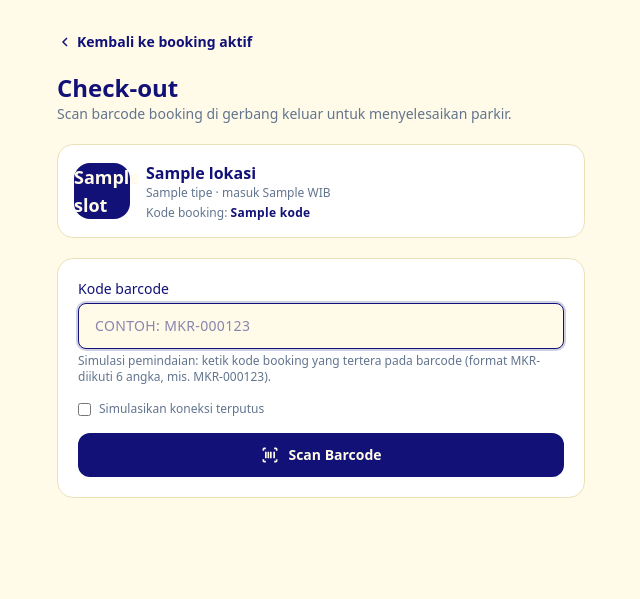
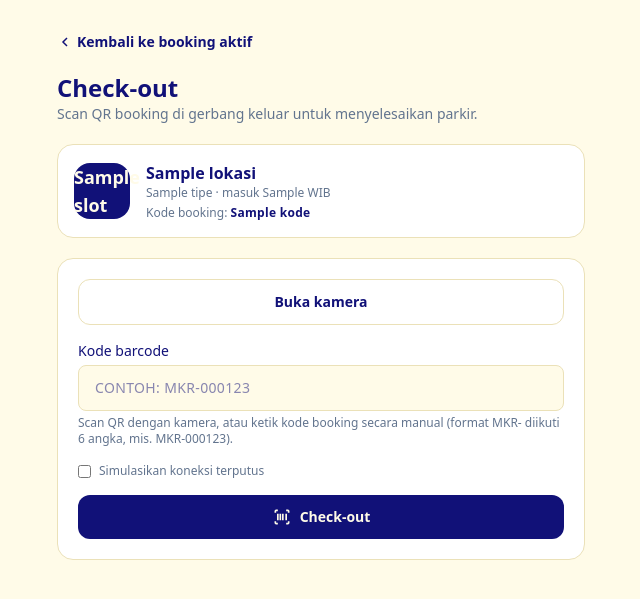
Before and after one commit to megaaugshbg/ppplkel5, a Laravel app: template resources/views/check-out-scan.blade.php in a window 1280 px wide. Shown: the part 65-664 px from the top of the page, without its empty margins (319-959 px from the left). Run offline with Laravel 12, Linux system fonts and the light colour scheme; the template is opened without the code that fills it: most values are stand-ins (such as "Sample title", 1, 10 or a date in 2020); data that the repository does not hold is empty; style sheets or scripts are compiled from the project's sources; parts of the project's set-up code (start-up, migrations or seed data) failed here and were passed over; some libraries are stand-ins or nearby versions; some web fonts are replaced.

Commit message:
qr checkin checkout

```diff
--- a/composer.json
+++ b/composer.json
@@ -8,7 +8,8 @@
     "require": {
         "php": "^8.2",
         "laravel/framework": "^12.0",
-        "laravel/tinker": "^2.10.1"
+        "laravel/tinker": "^2.10.1",
+        "simplesoftwareio/simple-qrcode": "4.2"
     },
     "require-dev": {
         "fakerphp/faker": "^1.23",
--- a/resources/views/check-in-konfirmasi.blade.php
+++ b/resources/views/check-in-konfirmasi.blade.php
@@ -12,6 +12,12 @@
         </div>
         <h1 class="text-xl font-semibold text-primary">Check in berhasil</h1>
         <p class="text-sm text-slate-500">Silakan parkir di slot <strong class="text-primary">{{ $pesanan['slot'] }}</strong></p>
+    </div>
+
+    {{-- QR Code untuk check-out --}}
+    <div class="mb-4 rounded-2xl border border-line bg-surface p-4 text-center">
+        <x-qr-booking :kode="$pesanan['kode']" />
+        <p class="mt-2 text-xs text-slate-500">Simpan QR ini, dipakai untuk check-out saat keluar.</p>
     </div>
 
     <dl class="divide-y divide-line rounded-2xl border border-line bg-surface text-sm">
--- a/resources/views/check-out-scan.blade.php
+++ b/resources/views/check-out-scan.blade.php
@@ -1,4 +1,4 @@
-{{-- Halaman Check-out: scan barcode booking (use case Lakukan Check-out, langkah 2). --}}
+{{-- Halaman Check-out: scan QR/barcode booking (use case Lakukan Check-out, langkah 2). --}}
 @extends('layouts.app')
 
 @section('title', 'Check-out - Markir.In')
@@ -13,7 +13,7 @@
 
     <div>
         <h1 class="text-xl font-bold md:text-2xl">Check-out</h1>
-        <p class="text-sm text-slate-500">Scan barcode booking di gerbang keluar untuk menyelesaikan parkir.</p>
+        <p class="text-sm text-slate-500">Scan QR booking di gerbang keluar untuk menyelesaikan parkir.</p>
     </div>
 
     @if (session('error'))
@@ -35,14 +35,25 @@
         </div>
     </section>
 
-    <form method="POST" action="{{ route('check-out.proses') }}" class="space-y-4 rounded-2xl border border-line bg-surface p-4 sm:p-5">
+    <form id="form-checkout" method="POST" action="{{ route('check-out.proses') }}" class="space-y-4 rounded-2xl border border-line bg-surface p-4 sm:p-5">
         @csrf
+
+        {{-- Scanner kamera --}}
+        <div>
+            <button type="button" id="btn-kamera"
+                    class="flex w-full items-center justify-center gap-2 rounded-xl border border-line px-4 py-3 text-sm font-semibold text-primary hover:bg-surface-alt focus-visible:outline-2 focus-visible:outline-offset-2 focus-visible:outline-focus">
+                Buka kamera
+            </button>
+            <div id="reader" class="mt-3 hidden overflow-hidden rounded-xl"></div>
+            <p id="pesan-kamera" role="status" class="mt-2 text-xs text-amber-700"></p>
+        </div>
+
         <div>
             <label for="barcode" class="mb-1 block text-sm font-medium">Kode barcode</label>
-            <input id="barcode" name="barcode" value="{{ old('barcode') }}" autocomplete="off" autofocus maxlength="20"
+            <input id="barcode" name="barcode" value="{{ old('barcode') }}" autocomplete="off" maxlength="20"
                    placeholder="Contoh: MKR-000123" aria-describedby="ket-barcode"
                    class="w-full rounded-lg border border-line bg-page px-4 py-3 text-sm uppercase tracking-wide outline-none transition focus:border-focus focus:ring-2 focus:ring-focus/20">
-            <p id="ket-barcode" class="mt-1 text-xs text-slate-500">Simulasi pemindaian: ketik kode booking yang tertera pada barcode (format MKR- diikuti 6 angka, mis. MKR-000123).</p>
+            <p id="ket-barcode" class="mt-1 text-xs text-slate-500">Scan QR dengan kamera, atau ketik kode booking secara manual (format MKR- diikuti 6 angka, mis. MKR-000123).</p>
         </div>
 
         <label class="flex items-center gap-2 text-xs text-slate-500">
@@ -53,8 +64,74 @@
         <button type="submit"
                 class="flex w-full items-center justify-center gap-2 rounded-xl bg-primary px-4 py-3 text-sm font-semibold text-on-primary hover:bg-primary-hover focus-visible:outline-2 focus-visible:outline-offset-2 focus-visible:outline-focus">
             <svg class="h-5 w-5" fill="none" stroke="currentColor" stroke-width="2" viewBox="0 0 24 24" aria-hidden="true"><path d="M4 7V5a1 1 0 0 1 1-1h2M17 4h2a1 1 0 0 1 1 1v2M20 17v2a1 1 0 0 1-1 1h-2M7 20H5a1 1 0 0 1-1-1v-2M7 8v8M10 8v8M13 8v8M17 8v8"/></svg>
-            {{ session('bisa_ulang') ? 'Coba lagi' : 'Scan Barcode' }}
+            {{ session('bisa_ulang') ? 'Coba lagi' : 'Check-out' }}
         </button>
     </form>
 </div>
 @endsection
+
+@push('scripts')
+<script src="https://unpkg.com/html5-qrcode@2.3.8/html5-qrcode.min.js"></script>
+<script>
+(function () {
+    const btn = document.getElementById('btn-kamera');
+    const reader = document.getElementById('reader');
+    const pesan = document.getElementById('pesan-kamera');
+    const input = document.getElementById('barcode');
+    const form = document.getElementById('form-checkout');
+    const FORMAT = /^MKR-\d{6}$/;
+    let scanner = null;
+    let sedangProses = false;
+
+    async function berhenti() {
+        if (scanner) {
+            try { await scanner.stop(); scanner.clear(); } catch (e) {}
+            scanner = null;
+        }
+        reader.classList.add('hidden');
+        btn.textContent = 'Buka kamera';
+    }
+
+    btn.addEventListener('click', async function () {
+        if (scanner) { await berhenti(); return; }
+
+        if (typeof Html5Qrcode === 'undefined') {
+            pesan.textContent = 'Scanner gagal dimuat. Gunakan input kode manual di bawah.';
+            return;
+        }
+
+        pesan.textContent = '';
+        sedangProses = false;
+        reader.classList.remove('hidden');
+        scanner = new Html5Qrcode('reader');
+
+        try {
+            await scanner.start(
+                { facingMode: 'environment' },
+                { fps: 10, qrbox: { width: 220, height: 220 } },
+                async function (teks) {
+                    if (sedangProses) return;
+                    const kode = teks.trim().toUpperCase();
+
+                    if (!FORMAT.test(kode)) {
+                        pesan.textContent = 'QR tidak valid. Arahkan ke QR booking (MKR-xxxxxx).';
+                        return;
+                    }
+
+                    sedangProses = true;
+                    input.value = kode;
+                    await berhenti();
+                    form.requestSubmit();
+                },
+                function () { /* frame tanpa QR, abaikan */ }
+            );
+            btn.textContent = 'Tutup kamera';
+        } catch (e) {
+            scanner = null;
+            reader.classList.add('hidden');
+            pesan.textContent = 'Kamera tidak bisa dibuka. Izinkan akses kamera, atau ketik kode manual di bawah.';
+        }
+    });
+})();
+</script>
+@endpush
```
Also changed, not shown: resources/views/check-in.blade.php (+7 -0 lines), resources/views/components/qr-booking.blade.php (added, +24 -0 lines), 1 other file.
